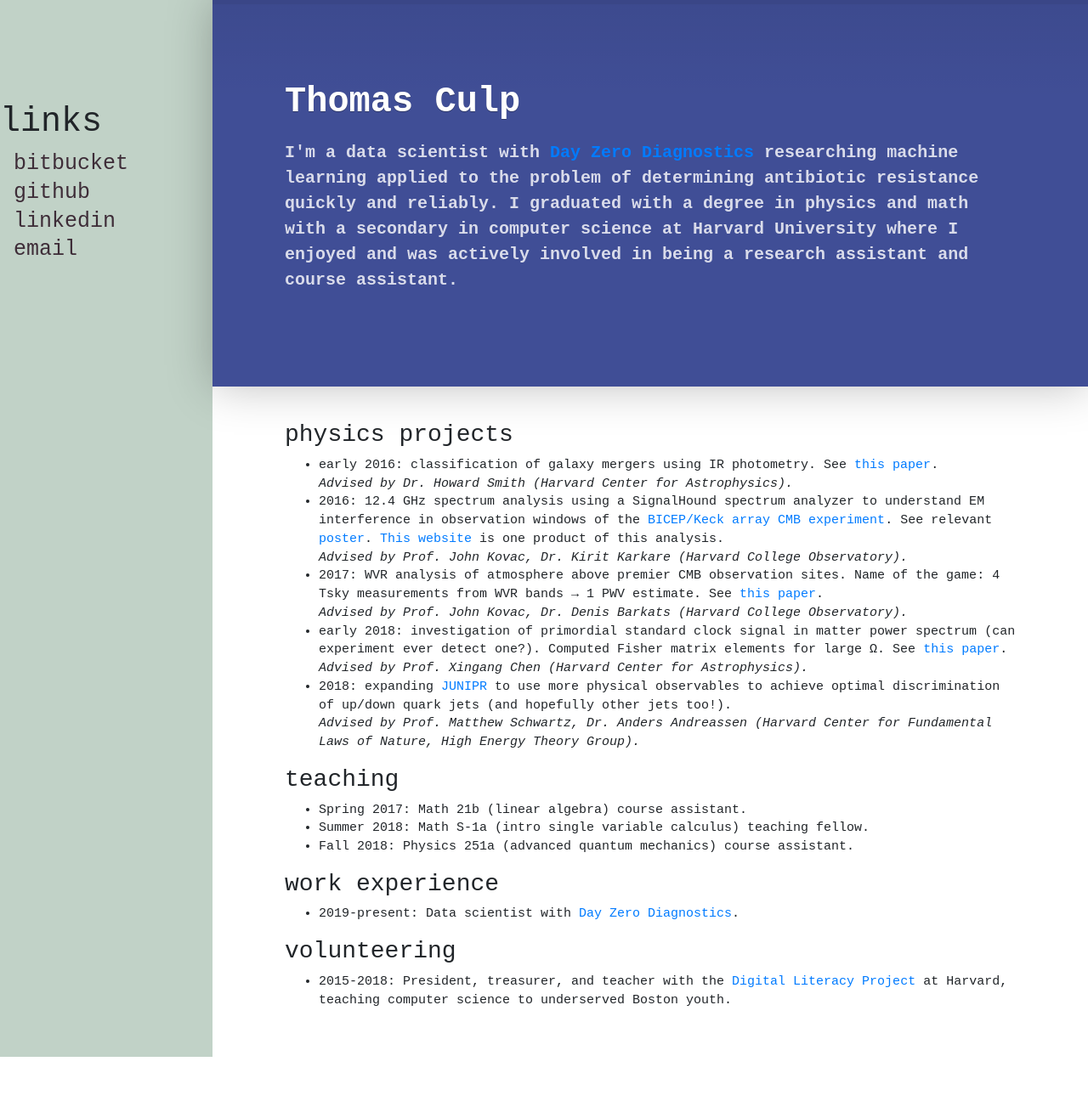
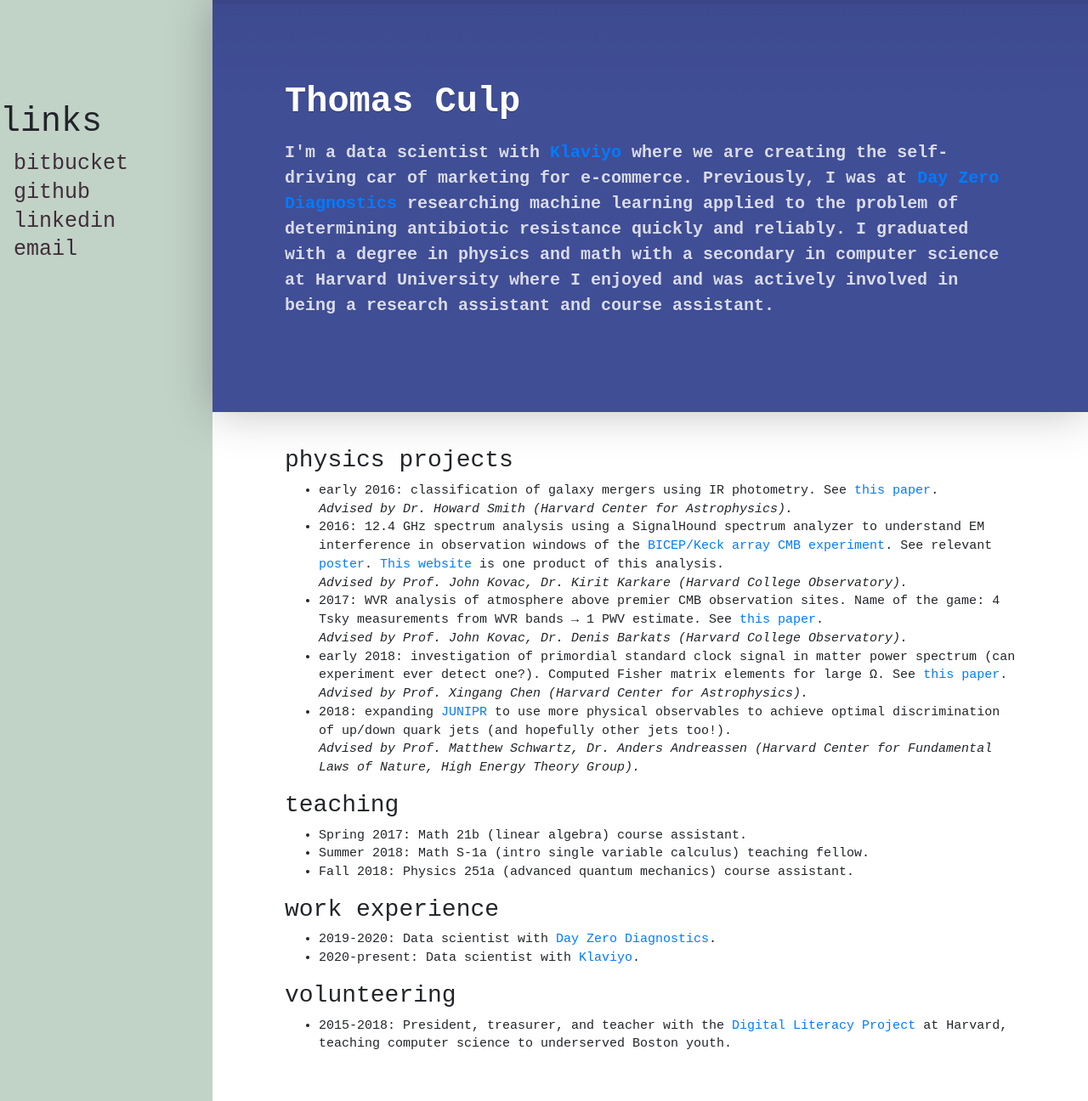
Before and after one commit to thomasculp/thomasculp.github.io, a plain HTML site: page index.html in a window 1280 px wide. Shown: the whole page at 85% size. Before the commit the page ends 1244 px from the top, so only its background shows below. Drawn offline with nearby package versions, Linux system fonts and the light colour scheme; a web font is replaced by a local one.

Commit message:
updating with new job info

```diff
--- a/index.html
+++ b/index.html
@@ -103,7 +103,11 @@
                     <div class="header">
                           <h1 class="title">Thomas Culp</h1>
                           <p class="primaryIntroduction"><strong>I&apos;m a
-                            data scientist with <a href=https://www.dayzerodiagnostics.com>Day
+                            data scientist with <a
+                              href=https://www.klaviyo.com>Klaviyo</a> where we
+                            are creating the self-driving car of marketing for
+                            e-commerce. Previously, I was at
+                            <a href=https://www.dayzerodiagnostics.com>Day
                                                   Zero Diagnostics</a>
                             researching machine learning applied to the problem
                             of determining antibiotic resistance quickly and
@@ -168,8 +172,10 @@
                           </ul>
                           <h3>work experience</h3>
                           <ul>
-                            <li>2019-present: Data scientist with <a href=https://dayzerodiagnostics.com>Day
+                            <li>2019-2020: Data scientist with <a href=https://dayzerodiagnostics.com>Day
                                                   Zero Diagnostics</a>.</li>
+                            <li>2020-present: Data scientist with <a
+                                                                    href=https://klaviyo.com>Klaviyo</a>.</li>
                           </ul>
                           <h3>volunteering</h3>
                           <ul>
```
